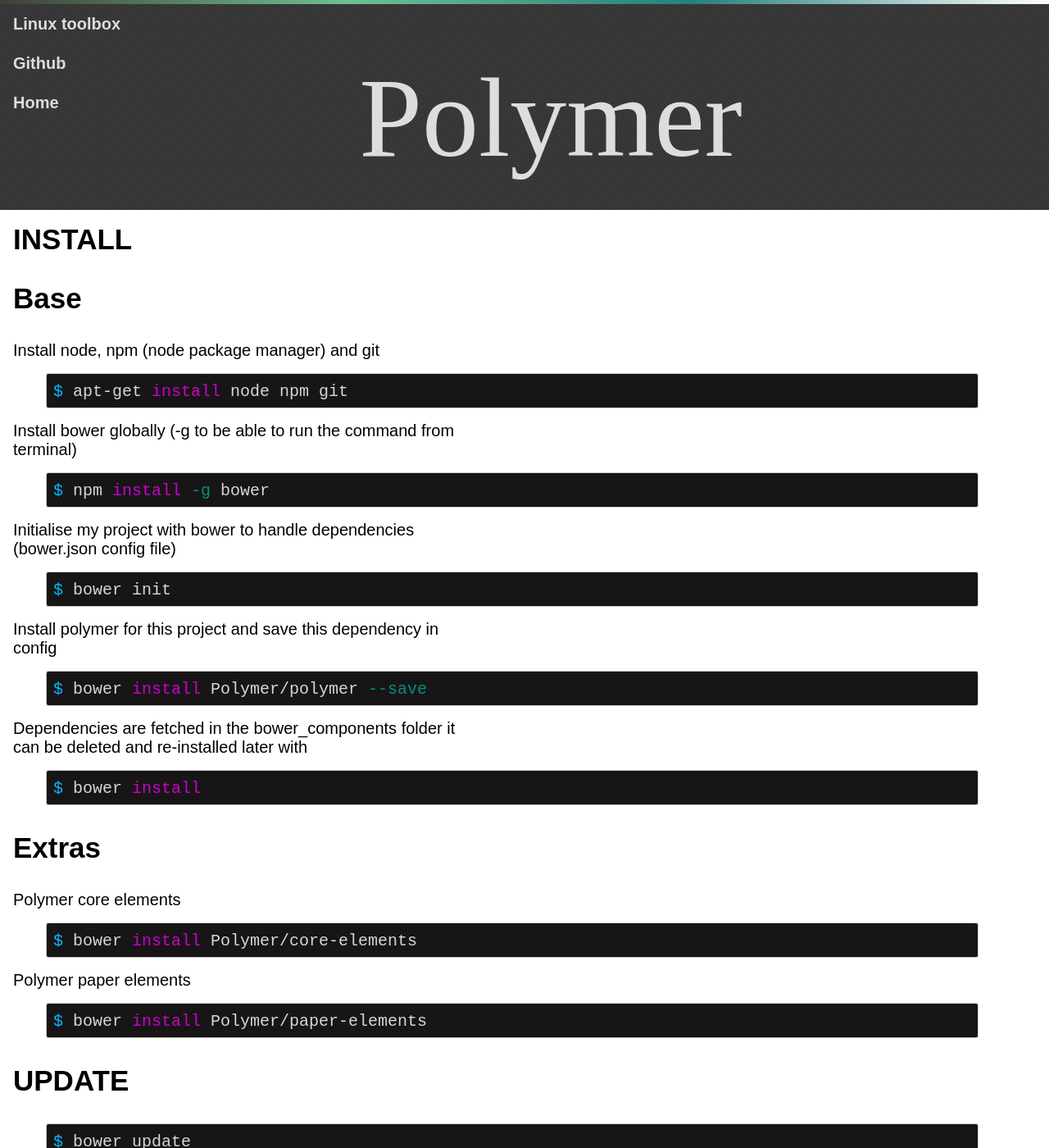
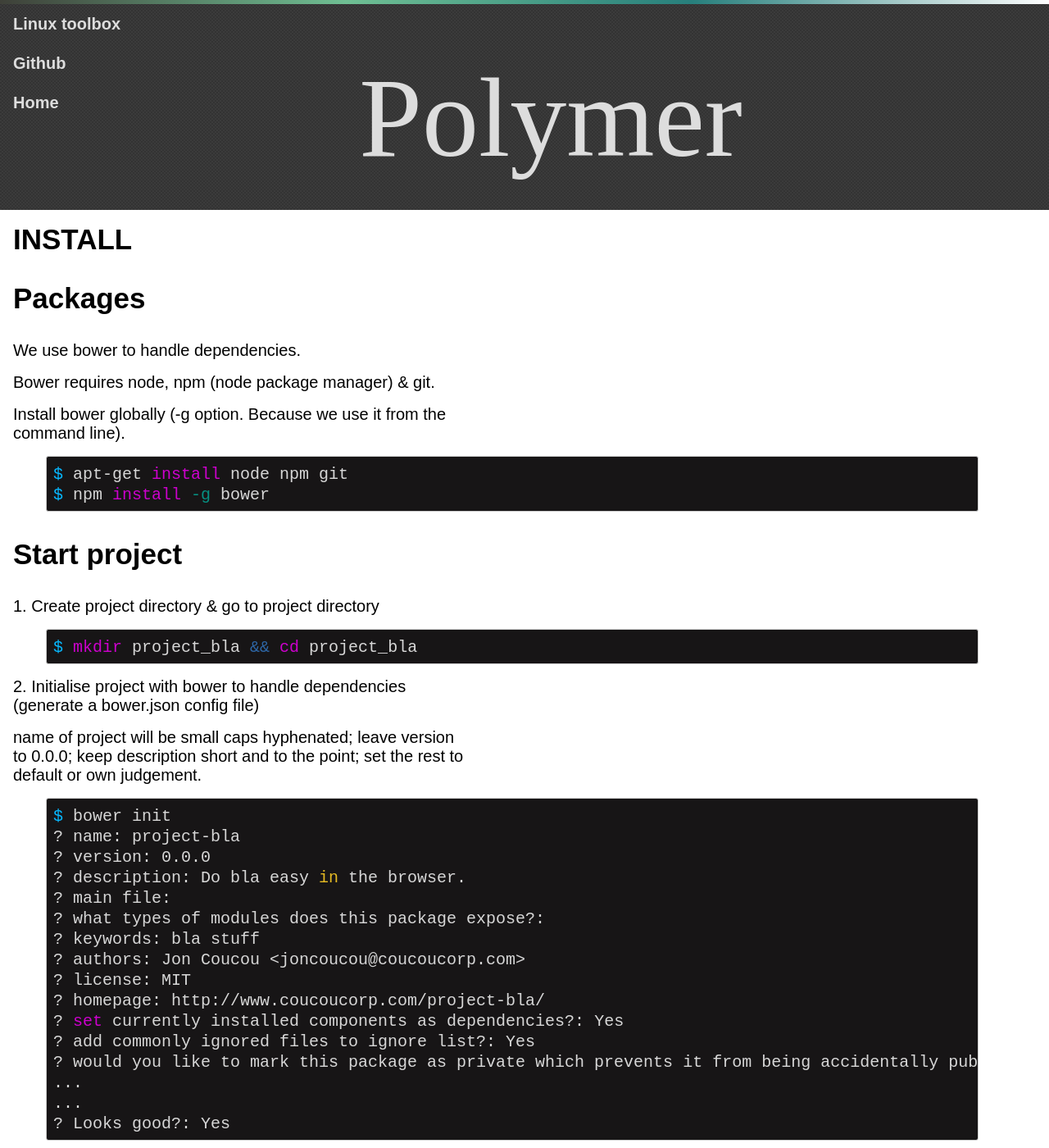
Before and after one commit to matthieubosquet/matthieubosquet.github.io, a Jekyll site: the page built from linux_toolbox/polymer.html, in a window 1280 px wide and 1400 px high. Shown: the whole window at 82% size. Built offline with Jekyll 4.4.1, drawn with Linux system fonts in a browser that asks for light colours; some web fonts are replaced; some of the changed text lies outside the part shown.

```diff
--- a/cv/index.html
+++ b/cv/index.html
@@ -87,7 +87,7 @@ Matthieubosquet@gmail.com
             <li><strong>Programing is fun!</strong> I started with html, css and javascript 13 years ago and I'm still amazed at the possibilities.</li>
             <li><strong>Front end development.</strong> Ergonomics appeals to the craftsman inside me. Building User Experience requires logic and creativity. It is an awesome problem to tackle.</li>
             <li><strong>Software development.</strong> Python &amp; SQLite are my favourite tools for handling back-end but I have worked with php &amp; postgres and tried c, ruby, redis, mysql &amp; others. I am not afraid of learning.</li>
-            <li><strong>Linux server administration.</strong> Including high traffic ecommerce website and back-office for 200+ employee company.</li>
+            <li><strong>Linux server administration.</strong> Including high traffic ecommerce website and back-office for 200+ employees company.</li>
             <li><strong>Be creative.</strong> I went through 1 year of art school and am decent at sketching. Do photography since I was 8. Music lover, play guitar and piano. Listen to many podcasts (this american life &amp; 99% invisible among favorites). Was reporter for the European Year of Volunteering in Estonia. Feature at the associative radio back home. I'm not going to be your creative director but we'll understand each other and work well together.</li>
             <li><strong>Team work.</strong> I write code for readability, document it, test it. I communicate and follow guide lines. I use git-scm and have worked with other revision control tools.</li>
         </ul>
--- a/linux_toolbox/polymer.html
+++ b/linux_toolbox/polymer.html
@@ -3,28 +3,54 @@ title: Polymer
 layout: linux_toolbox
 ---
 <h2>Install</h2>
-<h3>Base</h3>
-<p>Install node, npm (node package manager) and git</p>
+<h3>Packages</h3>
+<p>We use bower to handle dependencies.</p>
+<p>Bower requires node, npm (node package manager) & git.</p>
+<p>Install bower globally (-g option. Because we use it from the command line).</p>
 {% highlight bash %}
 $ apt-get install node npm git
-{% endhighlight %}
-<p>Install bower globally (-g to be able to run the command from terminal)</p>
-{% highlight bash %}
 $ npm install -g bower
 {% endhighlight %}
-<p>Initialise my project with bower to handle dependencies (bower.json config file)</p>
+<h3>Start project</h3>
+<p>1. Create project directory & go to project directory</p>
+{% highlight bash %}
+$ mkdir project_bla && cd project_bla
+{% endhighlight %}
+<p>2. Initialise project with bower to handle dependencies (generate a bower.json config file)</p>
+<p>name of project will be small caps hyphenated; leave version to 0.0.0; keep description short and to the point; set the rest to default or own judgement.</p>
 {% highlight bash %}
 $ bower init
+? name: project-bla
+? version: 0.0.0
+? description: Do bla easy in the browser.
+? main file:
+? what types of modules does this package expose?:
+? keywords: bla stuff
+? authors: Jon Coucou <joncoucou@coucoucorp.com>
+? license: MIT
+? homepage: http://www.coucoucorp.com/project-bla/
+? set currently installed components as dependencies?: Yes
+? add commonly ignored files to ignore list?: Yes
+? would you like to mark this package as private which prevents it from being accidentally published to the regitstry?: No
+...
+...
+? Looks good?: Yes
 {% endhighlight %}
-<p>Install polymer for this project and save this dependency in config</p>
+<p>3. Install polymer for this project and save this dependency in the bower.json config file (dependencies are downloaded into the bower_components folder)</p>
 {% highlight bash %}
 $ bower install Polymer/polymer --save
 {% endhighlight %}
-<p>Dependencies are fetched in the bower_components folder it can be deleted and re-installed later with</p>
+<h3>Update dependencies</h3>
+{% highlight bash %}
+$ bower update
+{% endhighlight %}
+<h3>Reinstall dependencies</h3>
+<p>Run bower install to download all the dependencies listed in a bower.json config file to a bower_components folder</p>
 {% highlight bash %}
 $ bower install
 {% endhighlight %}
-<h3>Extras</h3>
+
+<h2>Popular Web Components</h2>
 <p>Polymer core elements</p>
 {% highlight bash %}
 $ bower install Polymer/core-elements
@@ -33,25 +59,42 @@ $ bower install Polymer/core-elements
 {% highlight bash %}
 $ bower install Polymer/paper-elements
 {% endhighlight %}
-
-<h2>Update</h2>
+<p>Google Web components</p>
 {% highlight bash %}
-$ bower update
+$ bower install GoogleWebComponents/google-analytics GoogleWebComponents/google-apis GoogleWebComponents/google-calendar GoogleWebComponents/google-castable-video GoogleWebComponents/google-chart GoogleWebComponents/google-drive GoogleWebComponents/google-hangout-button GoogleWebComponents/google-map GoogleWebComponents/google-sheets GoogleWebComponents/google-signin GoogleWebComponents/google-streetview-pano GoogleWebComponents/google-url-shortener GoogleWebComponents/google-youtube GoogleWebComponents/google-youtube-upload
 {% endhighlight %}
 
-<h2>Components</h2>
-<p>Include webcomponents.min.js for polyfills (top of head)</p>
+<h2>Using web components</h2>
+<p>1. Include webcomponents.min.js for polyfills (top of head in your html file)</p>
 {% highlight html %}
 <script src="/bower_components/webcomponentsjs/webcomponents.min.js"></script>
 {% endhighlight %}
-<p>Import all components needed (in head)</p>
+<p>2. Import all components needed (in head of your html file)</p>
 {% highlight html %}
 <link rel="import" href="/components/my-component.html">
 {% endhighlight %}
-<p>Use the new tags (in body)</p>
+<p>3. Use the new tags (in body of your html file)</p>
 {% highlight html %}
 <my-component></mycomponent>
 {% endhighlight %}
+
+<h2>Basic setup</h2>
+<p>1. Create bits directory (will contain css, images, assets) and components directory (will contain web components)</p>
+{% highlight bash %}
+$ mkdir bits components
+{% endhighlight %}
+<p>2. Download boilerplate (basic version) of index.html, bits/main.css and components/my-component.html</p>
+{% highlight bash %}
+$ curl -o index.html https://raw.githubusercontent.com/matthieubosquet/templates/master/polymer.html
+$ curl -o bits/main.css https://raw.githubusercontent.com/matthieubosquet/templates/master/main.css
+$ curl -o components/my-component.html https://raw.githubusercontent.com/matthieubosquet/templates/master/my-component.html
+{% endhighlight %}
+<p>3. Start http server and browse localhost:8000</p>
+{% highlight bash %}
+$ python3 -m http.server
+{% endhighlight %}
+<p>4. Edit components/my-component.html</p>
+<p>5. Check the <a href="https://www.polymer-project.org/docs/polymer/polymer.html">Polymer API</a></p>
 
 <h2>Polymer sugaring</h2>
 <h3>Public API</h3>
@@ -72,11 +115,12 @@ $ bower update
 {% raw %}
 <polymer-element name="my-component" attributes="name settings">
 <template>
-<p style="color:{{settings.color}};">This text has {{name}} <strong style="font-size:{{settings.size}};">favourite color!</strong></p>
+    <p>Hello {{name}}, I can't believe <strong style="font-size:{{settings.size}}; color:{{settings.color}};">this is your favourite color!</strong></p>
+</template>
 <script>
     Polymer({
         created: function() {
-            this.name = 'my';
+            this.name = 'Jon Coucou';
             this.settings = {
                 color: 'green',
                 size: '40px'
```
Also changed, not shown: linux_toolbox/docker.html (added, +183 -0 lines), linux_toolbox/git.html (+15 -1 lines), linux_toolbox/index.html (+9 -0 lines), 2 other files.
